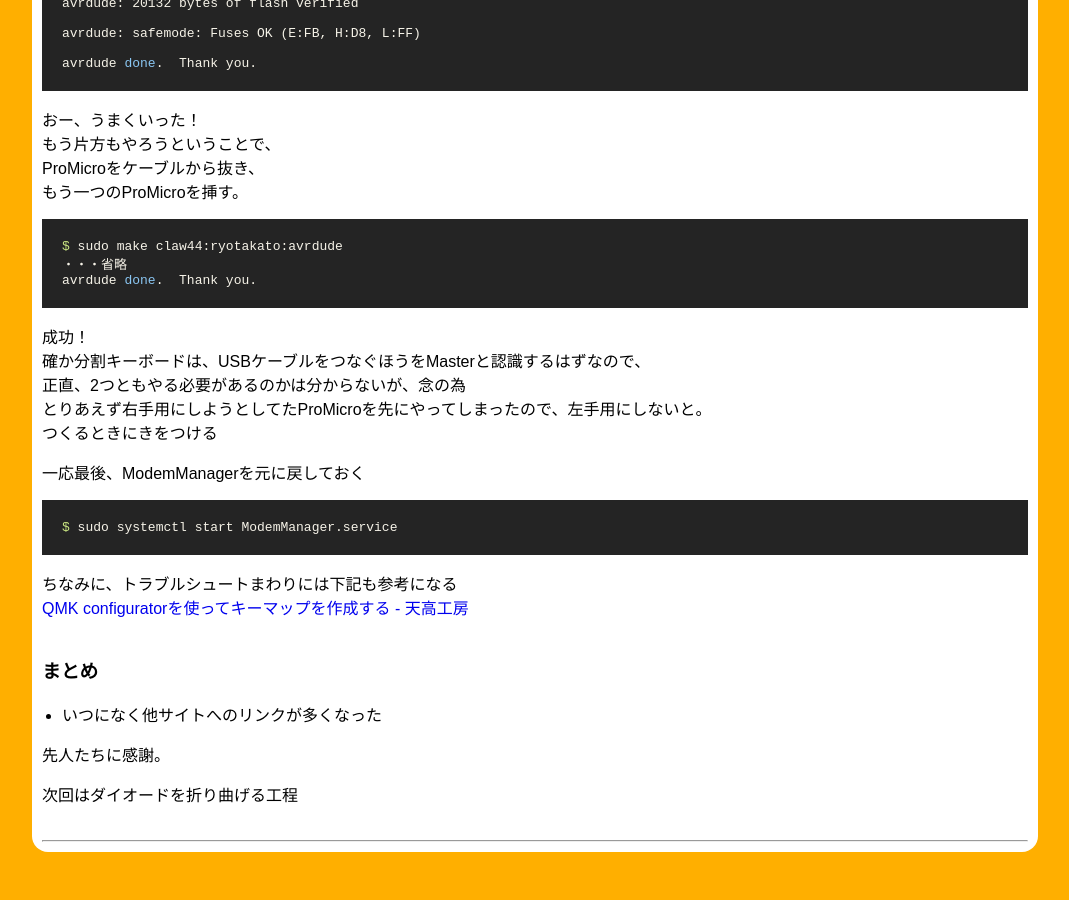
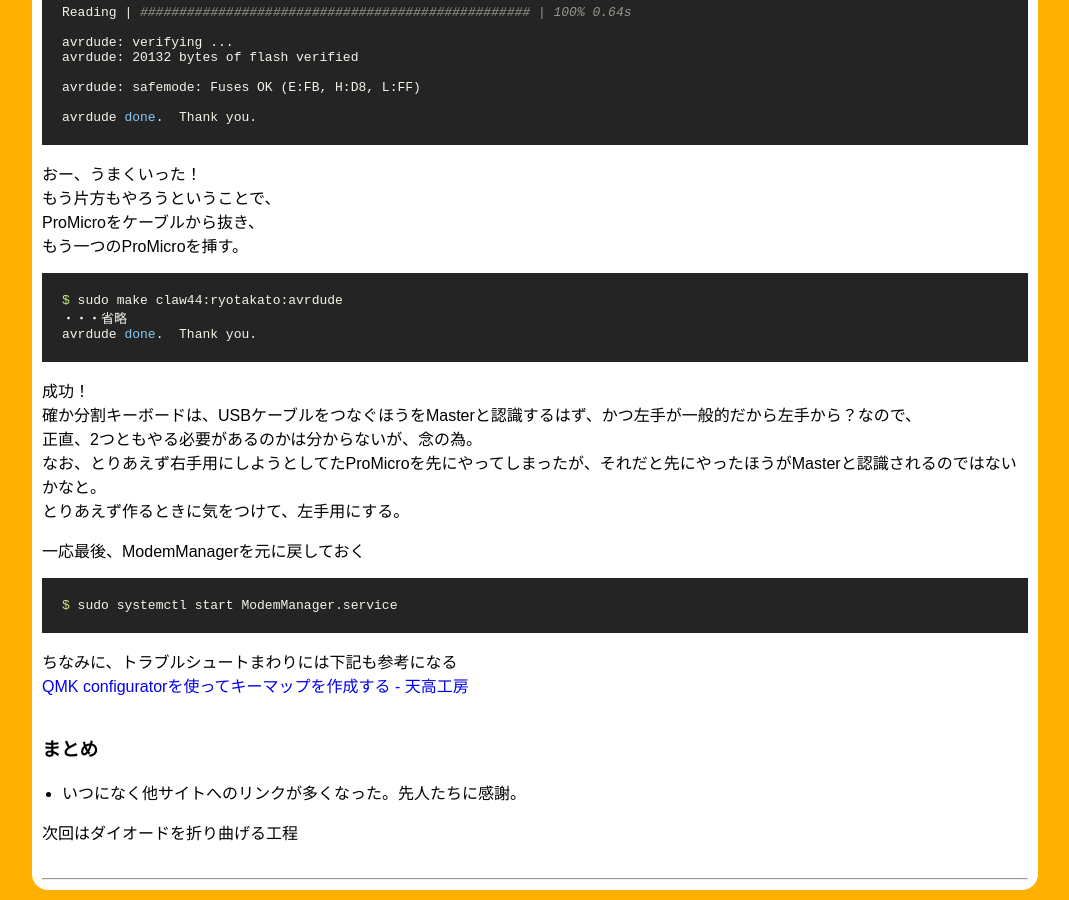
Before and after one commit to ryotakato/ryotakato.github.io, a Jekyll site: the page built from _posts/2020-04-24-claw44-buildlog-03.md, in a window 1280 px wide and 900 px high, scrolled down 8391 px. Shown: the whole window, without its empty margins (188-1257 px from the left). Built offline with Jekyll 4.4.1, drawn with Linux system fonts in a browser that asks for light colours; before the commit the page ends 9253 px from its top, so only the background shows below that; some of the changed text lies outside the part shown.

Commit message:
post article

````diff
--- a/_posts/2020-04-24-claw44-buildlog-03.md
+++ b/_posts/2020-04-24-claw44-buildlog-03.md
@@ -304,10 +304,12 @@ avrdudeは書き込むときに使うライブラリだろうから、きっと
 $ sudo apt-get install avrdude
 ```
 
+入れたら、
 再度(長いけど、エラーがでたので全量)
 
 ```bash
 $ sudo make claw44:ryotakato:avrdude
+
 QMK Firmware 0.8.108
 Making claw44/rev1 with keymap ryotakato and target avrdude
 
@@ -426,6 +428,7 @@ $ sudo systemctl stop ModemManager.service
 
 ```bash
 $ sudo make claw44:ryotakato:avrdude
+
 QMK Firmware 0.8.108
 Making claw44/rev1 with keymap ryotakato and target avrdude
 
@@ -498,10 +501,10 @@ avrdude done.  Thank you.
 ```
 
 成功！
-確か分割キーボードは、USBケーブルをつなぐほうをMasterと認識するはずなので、
-正直、2つともやる必要があるのかは分からないが、念の為
-とりあえず右手用にしようとしてたProMicroを先にやってしまったので、左手用にしないと。
-つくるときにきをつける
+確か分割キーボードは、USBケーブルをつなぐほうをMasterと認識するはず、かつ左手が一般的だから左手から？なので、
+正直、2つともやる必要があるのかは分からないが、念の為。
+なお、とりあえず右手用にしようとしてたProMicroを先にやってしまったが、それだと先にやったほうがMasterと認識されるのではないかなと。
+とりあえず作るときに気をつけて、左手用にする。
 
 一応最後、ModemManagerを元に戻しておく
 ```bash
@@ -517,8 +520,6 @@ $ sudo systemctl start ModemManager.service
 ### まとめ
 
 
-* いつになく他サイトへのリンクが多くなった
-
-先人たちに感謝。
+* いつになく他サイトへのリンクが多くなった。先人たちに感謝。
 
 次回はダイオードを折り曲げる工程
````
Also changed, not shown: other parts of _posts/2020-04-24-claw44-buildlog-03.md (+2 -2 lines), _posts/2020-04-21-claw44-buildlog-00.md (+2 -2 lines), _posts/2020-04-25-claw44-buildlog-04.md (added, +86 -0 lines), images/2020/04/25/claw44_09.JPG (added), images/2020/04/25/claw44_10.JPG (added), images/2020/04/25/claw44_11.JPG (added), images/2020/04/25/claw44_12.JPG (added), images/2020/04/25/claw44_13.JPG (added).
